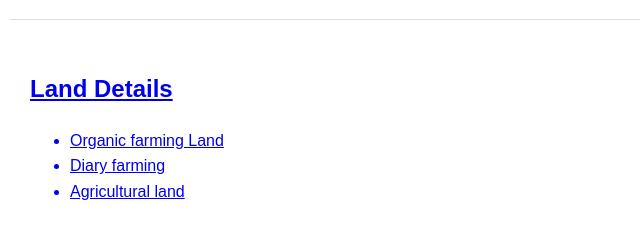
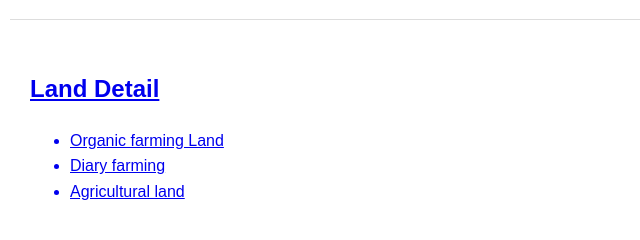
Before and after one commit to Alwin213/Agrow, a plain HTML site: page index.html in a window 1280 px wide. Shown: the part 378-618 px from the top of the page, 0-640 px from the left. Drawn offline with Linux system fonts and the light colour scheme.

Commit message:
heading 2 change

```diff
--- a/index.html
+++ b/index.html
@@ -25,7 +25,7 @@
     </section>
 
     <section id="services">
-        <h2>Land Details</h2>
+        <h2>Land Detail</h2>
         <ul>
             <li>Organic farming Land</li>
             <li>Diary farming </li>
```
